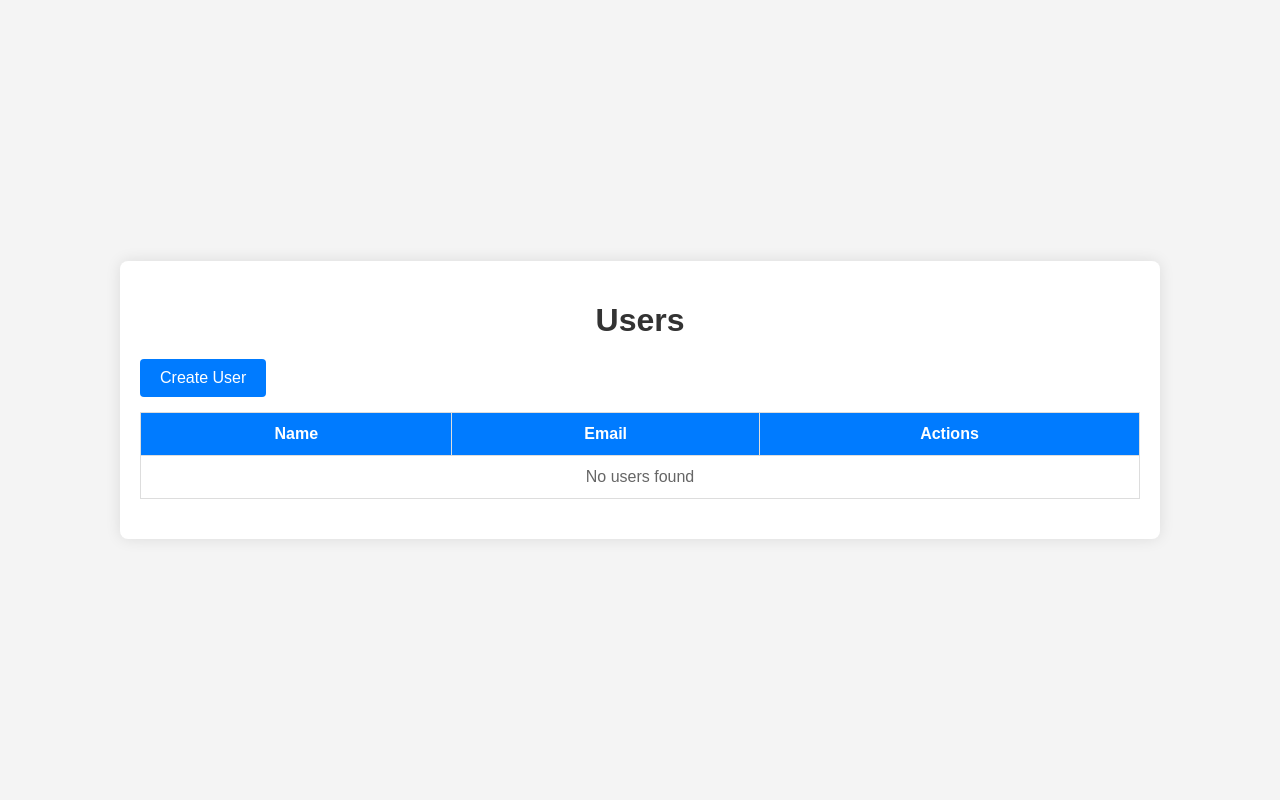
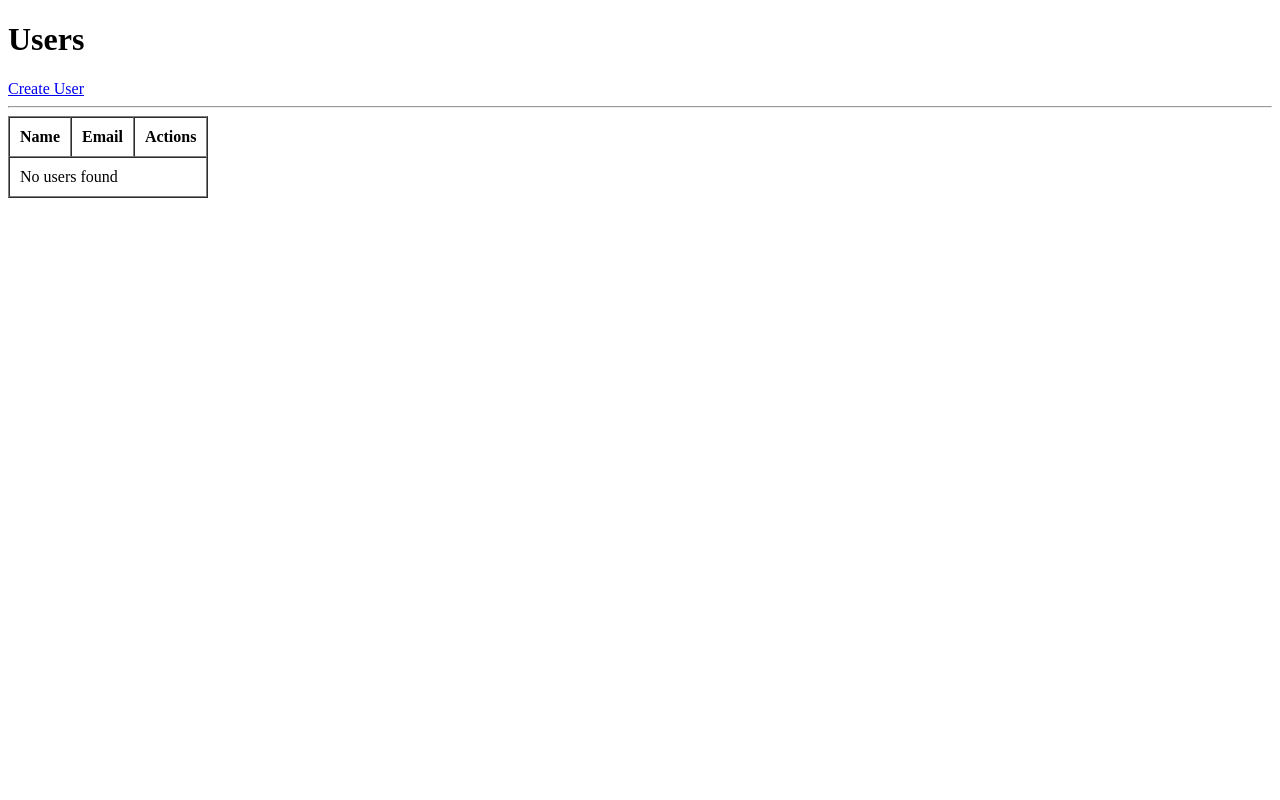
Before and after one commit to neupane32/PHP-Admin-User, a PHP site: template views/dashboard.php in a window 1280 px wide. Run offline with PHP 8.4, Linux system fonts and the light colour scheme; the template is opened without the code that fills it, so the values that code supplies are empty; the visitor is signed in with stand-in values (Sample User, id 1).

Commit message:
dashboard

```diff
--- a/css/dashboardStyle.css
+++ /dev/null
@@ -1,79 +0,0 @@
-body {
-    font-family: Arial, sans-serif;
-    background-color: #f4f4f4;
-    margin: 0;
-    padding: 0;
-    display: flex;
-    justify-content: center;
-    align-items: center;
-    height: 100vh;
-}
-.container {
-    width: 80%;
-    max-width: 1000px;
-    background-color: #fff;
-    padding: 20px;
-    border-radius: 8px;
-    box-shadow: 0 0 15px rgba(0, 0, 0, 0.1);
-}
-h1 {
-    text-align: center;
-    color: #333;
-    margin-bottom: 20px;
-}
-.create-user {
-    display: inline-block;
-    margin-bottom: 15px;
-    padding: 10px 20px;
-    background-color: #007bff;
-    color: #fff;
-    text-decoration: none;
-    border-radius: 4px;
-    font-size: 16px;
-    text-align: center;
-}
-.create-user:hover {
-    background-color: #0056b3;
-}
-table {
-    width: 100%;
-    border-collapse: collapse;
-    margin-bottom: 20px;
-}
-table th, table td {
-    border: 1px solid #ddd;
-    padding: 12px;
-    text-align: center;
-}
-table th {
-    background-color: #007bff;
-    color: white;
-}
-table tr:nth-child(even) {
-    background-color: #f2f2f2;
-}
-table tr:hover {
-    background-color: #ddd;
-}
-table a {
-    margin: 0 5px;
-    padding: 5px 10px;
-    color: #fff;
-    background-color: #28a745;
-    text-decoration: none;
-    border-radius: 4px;
-    font-size: 14px;
-}
-table a:hover {
-    background-color: #218838;
-}
-table a.delete {
-    background-color: #dc3545;
-}
-table a.delete:hover {
-    background-color: #c82333;
-}
-.no-users {
-    text-align: center;
-    color: #666;
-}
--- a/views/dashboard.php
+++ b/views/dashboard.php
@@ -6,18 +6,15 @@ if (!isset($_SESSION['admin'])) {
 }
 ?>
 <!DOCTYPE html>
-<html lang="en">
+<html>
 <head>
-    <meta charset="UTF-8">
-    <meta name="viewport" content="width=device-width, initial-scale=1.0">
     <title>Users</title>
-    <link rel="stylesheet" href="../css/dashboardStyle.css">
 </head>
 <body>
-    <div class="container">
     <h1>Users</h1>
-        <a href="/PHP-ADMIN-USER/?action=create" class="create-user">Create User</a>
-        <table>
+    <a href="/PHP-ADMIN-USER/?action=create">Create User</a>
+    <hr>
+    <table border="1" cellpadding="10" cellspacing="0">
         <thead>
             <tr>
                 <th>Name</th>
@@ -33,18 +30,17 @@ if (!isset($_SESSION['admin'])) {
                         <td><?php echo htmlspecialchars($user['email']); ?></td>
                         <td>
                             <a href="/PHP-ADMIN-USER/?action=edit&id=<?php echo $user['id']; ?>">Edit</a>
-                                <a href="/PHP-ADMIN-USER/?action=delete&id=<?php echo $user['id']; ?>" class="delete">Delete</a>
-                                <a href="#">Add Product</a>
+                            <a href="/PHP-ADMIN-USER/?action=delete&id=<?php echo $user['id']; ?>">Delete</a>
+                            <a href="">Add Product</a>
                         </td>
                     </tr>
                 <?php endforeach; ?>
             <?php else: ?>
                 <tr>
-                        <td colspan="3" class="no-users">No users found</td>
+                    <td colspan="3">No users found</td>
                 </tr>
             <?php endif; ?>
         </tbody>
     </table>
-    </div>
 </body>
 </html>
```
Lines whose indentation alone changed are shown as unchanged.
